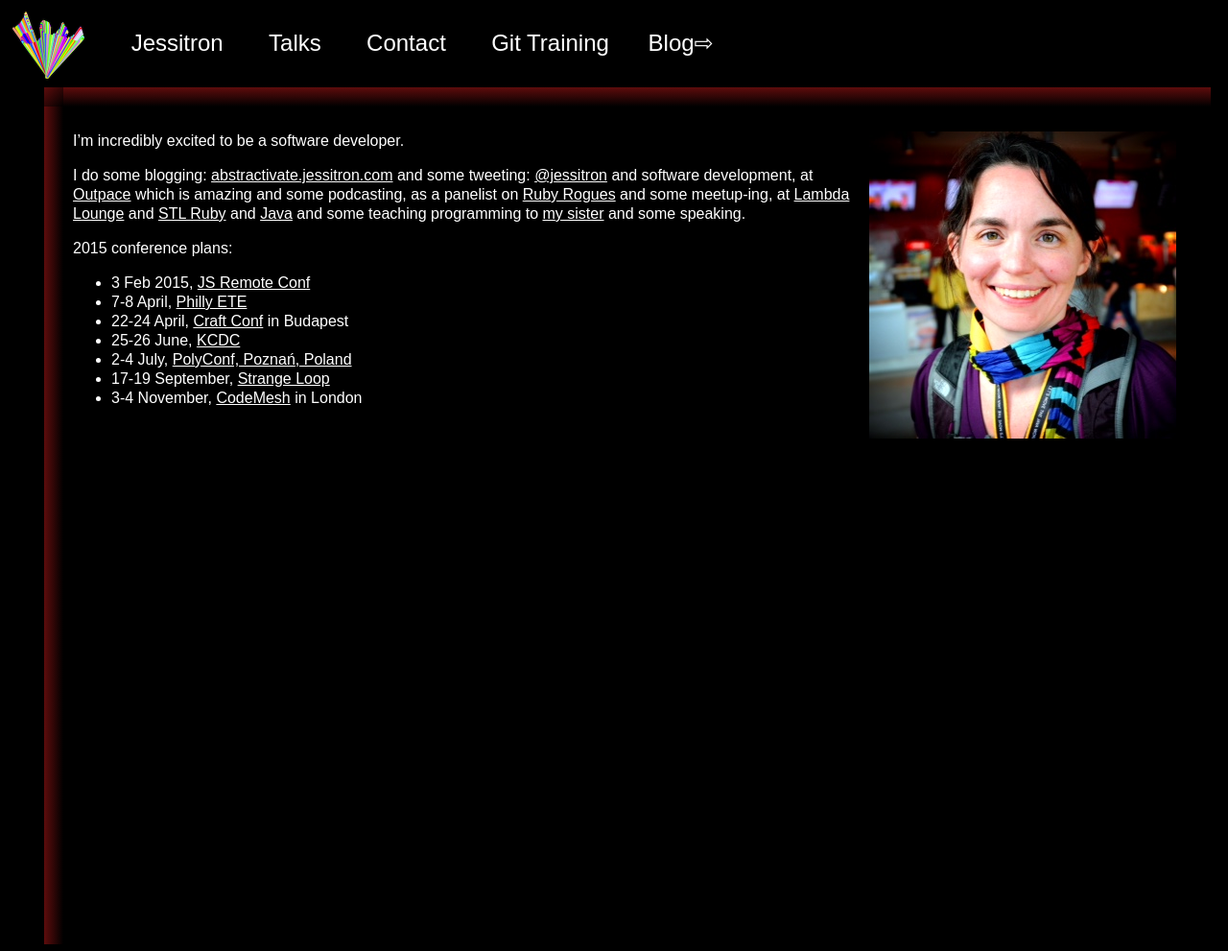
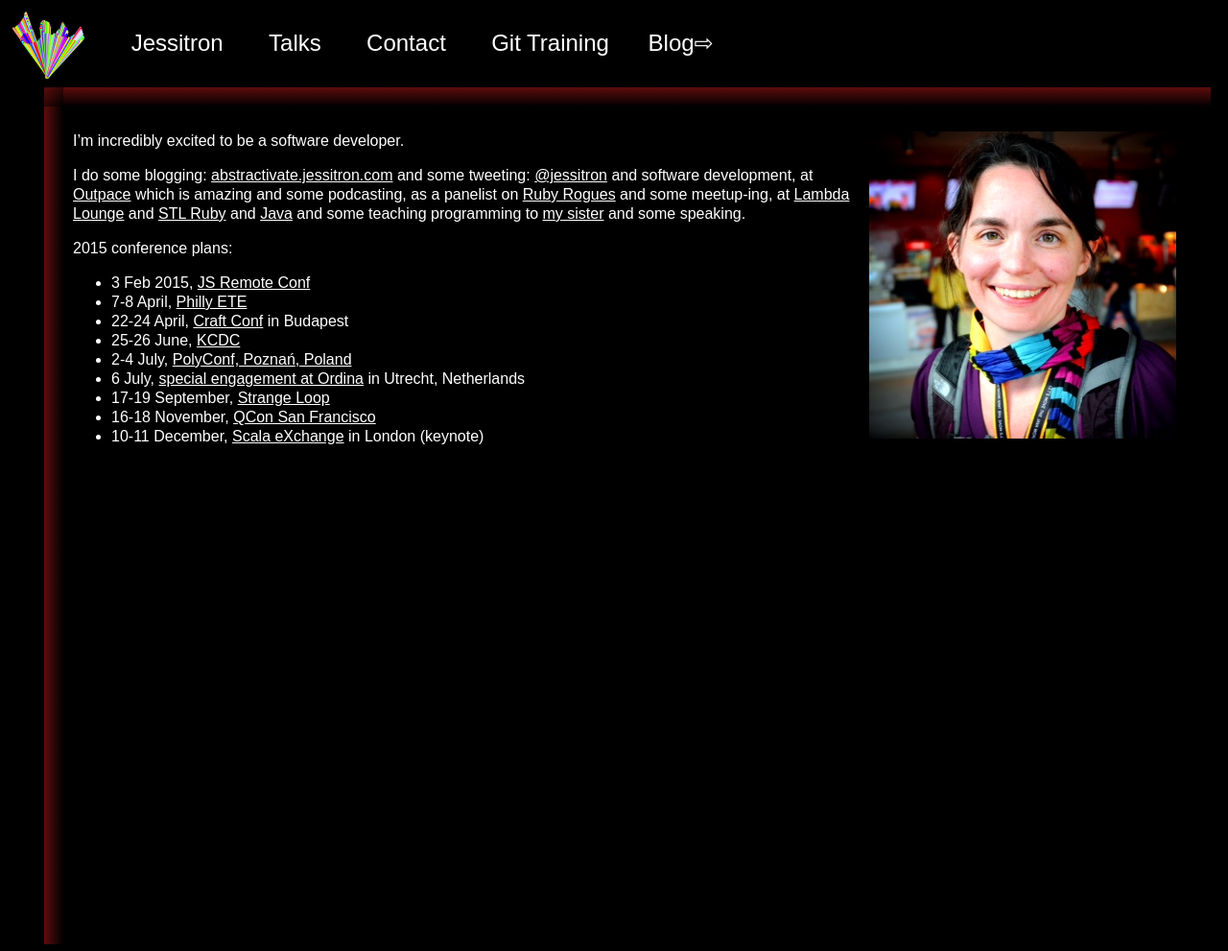
Before and after one commit to jessitron/jessitron.com, a Jekyll site: the page built from index.md, in a window 1280 px wide. Shown: the whole page at 96% size. Built offline with Jekyll 4.4.1, drawn with Linux system fonts in a browser that asks for light colours; Markdown is read by kramdown in place of the engine named in the settings.

Commit message:
Conference appearance update

```diff
--- a/index.md
+++ b/index.md
@@ -26,5 +26,7 @@ and some speaking.
 * 22-24 April, [Craft Conf](http://craft-conf.com/2015) in Budapest
 * 25-26 June, [KCDC](http://kcdc.info)
 * 2-4 July, [PolyConf, Poznań, Poland](http://polyconf.com)
+* 6 July, [special engagement at Ordina](http://www.ordina.nl/nl-nl/evenementen/innoveer-jij-mee-sessie-met-jessica-kerr/) in Utrecht, Netherlands
 * 17-19 September, [Strange Loop](http://thestrangeloop.com)
-* 3-4 November, [CodeMesh](http://codemesh.io) in London
+* 16-18 November, [QCon San Francisco](https://qconsf.com)
+* 10-11 December, [Scala eXchange](https://skillsmatter.com/conferences/6862-scala-exchange-2015) in London (keynote)
```
